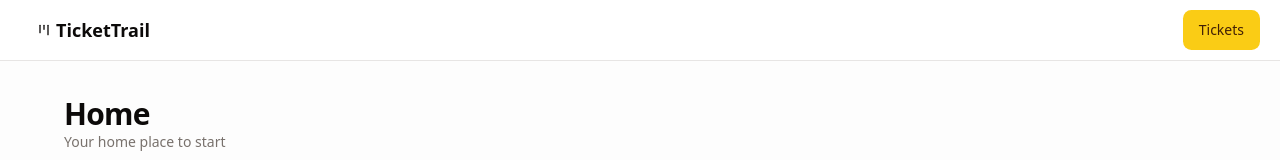
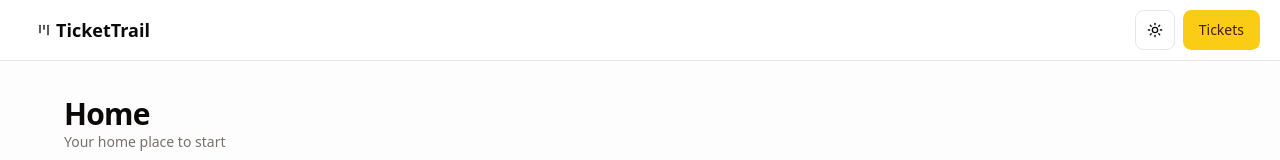
Before and after one commit to thewongdev/ticket-system-fullstack, a Next.js app: page / in a window 1280 px wide. Shown: the top 160 px of the page. Built offline with nearby package versions, Linux system fonts and the light colour scheme.

Commit message:
feat: add theme provider and switcher components for dark/light mode support

```diff
--- a/package.json
+++ b/package.json
@@ -17,6 +17,7 @@
     "clsx": "^2.1.1",
     "lucide-react": "^0.523.0",
     "next": "15.1.8",
+    "next-themes": "^0.4.6",
     "react": "^19.0.0",
     "react-dom": "^19.0.0",
     "tailwind-merge": "^3.3.1",
--- a/src/app/layout.tsx
+++ b/src/app/layout.tsx
@@ -2,6 +2,7 @@ import "./globals.css";
 import type { Metadata } from "next";
 import { Geist, Geist_Mono } from "next/font/google";
 import { Header } from "@/components/header";
+import { ThemeProvider } from "@/components/theme/theme-provider";
 
 const geistSans = Geist({
   variable: "--font-geist-sans",
@@ -24,10 +25,14 @@ export default function RootLayout({
   children: React.ReactNode;
 }>) {
   return (
-    <html lang="en">
+    <html
+      suppressHydrationWarning
+      lang="en"
+    >
       <body
         className={`${geistSans.variable} ${geistMono.variable} antialiased`}
       >
+        <ThemeProvider>
           <Header />
 
           <main
@@ -41,6 +46,7 @@ export default function RootLayout({
           >
             {children}
           </main>
+        </ThemeProvider>
       </body>
     </html>
   );
--- a/src/components/header.tsx
+++ b/src/components/header.tsx
@@ -2,6 +2,7 @@ import { LucideKanban } from "lucide-react";
 import Link from "next/link";
 import { buttonVariants } from "@/components/ui/button";
 import { homePath, ticketsPath } from "@/paths";
+import { ThemeSwitcher } from "./theme/theme-switcher";
 
 const Header = () => {
   return (
@@ -12,7 +13,7 @@ const Header = () => {
         border-b bg-background/95 backdrop-blur
         w-full flex py-2.5 px-5 justify-between"
     >
-      <div>
+      <div className="flex align-items gap-x-2">
         <Link
           href={homePath()}
           className={buttonVariants({ variant: "ghost" })}
@@ -23,7 +24,8 @@ const Header = () => {
           </h1>
         </Link>
       </div>
-      <div>
+      <div className="flex align-items gap-x-2">
+        <ThemeSwitcher />
         <Link
           href={ticketsPath()}
           className={buttonVariants({ variant: "default" })}
--- /dev/null
+++ b/src/components/theme/theme-provider.tsx
@@ -0,0 +1,19 @@
+import { ThemeProvider as NextThemesProvider } from "next-themes";
+
+type ThemeProviderProps = {
+  children: React.ReactNode;
+};
+
+const ThemeProvider = ({ children }: ThemeProviderProps) => {
+  return (
+    <NextThemesProvider
+      attribute="class"
+      defaultTheme="system"
+      enableSystem
+    >
+      {children}
+    </NextThemesProvider>
+  );
+};
+
+export { ThemeProvider };
--- /dev/null
+++ b/src/components/theme/theme-switcher.tsx
@@ -0,0 +1,30 @@
+"use client";
+
+import { LucideMoon, LucideSun } from "lucide-react";
+import { useTheme } from "next-themes";
+import { Button } from "../ui/button";
+
+const ThemeSwitcher = () => {
+  const { theme, setTheme } = useTheme();
+
+  return (
+    <Button
+      variant="outline"
+      size="icon"
+      onClick={() => setTheme(theme === "light" ? "dark" : "light")}
+    >
+      <LucideSun
+        className="h-4 w-4 rotate-0 scale-100 transition-all
+          dark:-rotate-90 dark:scale-0"
+      />
+      <LucideMoon
+        className="absolute h-4 w-4 rotate-90 scale-0 transition-transform
+          dark:rotate-0 dark:scale-100"
+      />
+
+      <span className="sr-only">Toggle Theme</span>
+    </Button>
+  );
+};
+
+export { ThemeSwitcher };
```
Also changed, not shown: 1 other file (tests, documents, lock files or other folders). Lines whose indentation alone changed are shown as unchanged.
